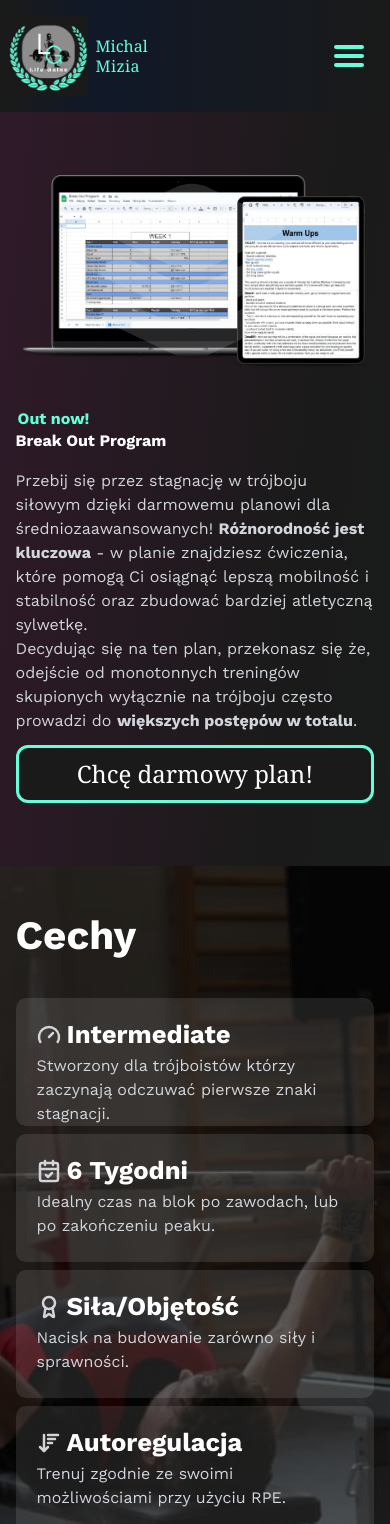
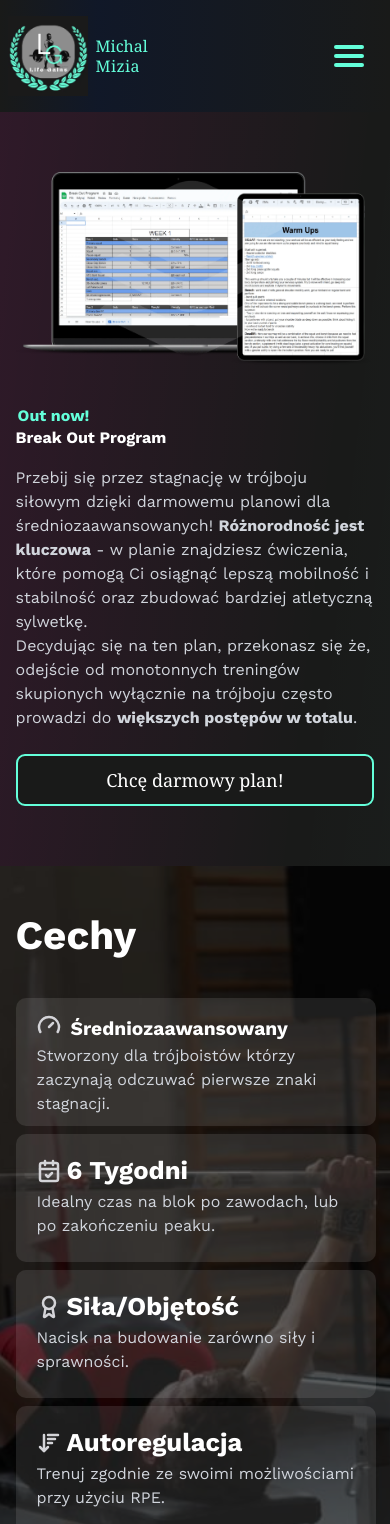
Before and after one commit to MichalMizia/life-gains-2025, a React (Vite) app: page /program in a window 390 px wide. Shown: the top 1524 px of the page. Built offline with nearby package versions, Linux system fonts and the light colour scheme.

Commit message:
Made a few layout changes (program, contact), changed lang to pl

```diff
--- a/index.html
+++ b/index.html
@@ -1,11 +1,11 @@
 <!doctype html>
-<html lang="en">
+<html lang="pl">
 
 <head>
   <meta charset="UTF-8" />
   <link rel="icon" type="image/svg+xml" href="/images/logo.webp" />
   <meta name="viewport" content="width=device-width, initial-scale=1.0" />
-  <title>Life Gains - Podróż po Trójboju</title>
+  <title>Life Gains</title>
 </head>
 
 <body>
--- a/src/components/GlowCard.tsx
+++ b/src/components/GlowCard.tsx
@@ -2,7 +2,7 @@ import { cn } from "@/lib/utils";
 import React, { HTMLProps, useState } from "react";
 import "@/css/components.css";
 
-interface GlowCardProps extends HTMLProps<HTMLLIElement> {
+interface GlowCardProps extends HTMLProps<HTMLDivElement> {
   contentClassName?: string;
   isSection?: boolean;
   glowColor?: string;
@@ -46,7 +46,7 @@ const GlowCard = ({
   }
 
   return (
-    <li
+    <div
       {...props}
       style={
         {
@@ -59,7 +59,7 @@ const GlowCard = ({
       onMouseMove={(e) => handleMouseMove(e)}
     >
       <div className={cn("card-content", contentClassName!)}>{children}</div>
-    </li>
+    </div>
   );
 };
 
--- a/src/css/contact.css
+++ b/src/css/contact.css
@@ -1,5 +1,4 @@
 .contact-form {
-  font-family: "roboto", sans-serif;
   width: 460px;
   max-width: 100vw;
   box-shadow: 2px 2px 5px 1px rgba(0, 0, 0, 0.2);
@@ -26,7 +25,7 @@
 .contact-form textarea {
   font: inherit;
   font-size: 0.8em;
-  margin: 28px 25px 10px;
+  margin: 28px 24px 12px;
   width: 400px;
   display: block;
   border: none;
--- a/src/pages/Layout.tsx
+++ b/src/pages/Layout.tsx
@@ -37,8 +37,8 @@ const Layout = ({ children, className, ...props }: LayoutProps) => {
           content="powerlifting,strength training,fitness gains,powerlifting tips,strength training techniques,powerlifting routines,building strength,endurance workouts,personal records,transformation,fitness progress,lifting,gym, strength and conditioning,strength transformations,fitness community,powerlifting workouts,powerlifting competitions,strength and nutrition,fitness motivation,powerlifting mindset,injury prevention,competition preparation,powerlifting exercises,strength achievements, bodybuilding, dieticians, powerlifting inspiration, about me, competitions, siłownia, trójbój, zawody, blog o trójboju, dieta, trening siłowy, kulturystyka, wyciskanie leżąc, przysiad, martwy ciąg, jak trenować"
         />
         <meta name="author" content="Michal Mizia" />
-        <title>Life Gains - Podróż po Trójboju</title>
-        <meta property="og:title" content="Life Gains - Podróż po Trójboju" />
+        <title>Life Gains</title>
+        <meta property="og:title" content="Life Gains" />
         <meta property="og:site_name" content="Life Gains" />
         <meta property="og:url" content="life-gains.com" />
         <meta
--- a/src/pages/ProgramPage.tsx
+++ b/src/pages/ProgramPage.tsx
@@ -25,7 +25,7 @@ const ProgramPage = ({}: ProgramPageProps) => {
     <main className="">
       <section className="py-8 md:py-10 lg:py-12 min-h-[calc(100dvh-90px)] flex items-center">
         <div className="absolute inset-0 -z-10 w-full h-full bg-gradient-to-br from-neon/10 via-transparent to-accent-200/5"></div>
-        <div className="container-md flex flex-col-reverse xl:flex-row items-center justify-center gap-x-8 gap-y-8">
+        <div className="container-md flex flex-col-reverse lg:flex-row items-center justify-center gap-x-8 gap-y-8">
           <div className="flex-1 max-w-3xl mx-auto">
             <p className="text-base/7 relative top-1 left-0.5 font-semibold text-accent-200">
               Out now!
@@ -72,17 +72,17 @@ const ProgramPage = ({}: ProgramPageProps) => {
             >
               <Button
                 variant="primary"
-                className="flex-1 max-w-[400px] font-serif text-2xl md:text-h4"
+                className="flex-1 mt-3 max-w-[400px] font-serif text-lg md:text-2xl lg:text-h4"
               >
                 <a href="#get-it-now">Chcę darmowy plan!</a>
               </Button>
             </motion.div>
           </div>
-          <div className="flex-[1.2] flex items-center justify-center">
+          <div className="lg:flex-[1.2] flex items-center justify-center">
             <img
               src={"/images/program.webp"}
               alt="BreakOut Program Preview"
-              className="!w-full !h-fit !m-auto"
+              className="w-full h-fit m-auto"
             />
           </div>
         </div>
@@ -106,15 +106,15 @@ const ProgramPage = ({}: ProgramPageProps) => {
           >
             Cechy
           </h2>
-          <ul className="grid gap-2 nav:grid-cols-2 max-w-[810px] xl:max-w-[1220px] flex-[2] xl:grid-cols-3">
-            <GlowCard className="!h-32 max-w-[400px] mx-auto nav:mx-0 !w-full">
+          <ul className="grid gap-2 md:grid-cols-2 max-w-[810px] xl:max-w-[1220px] flex-[2] xl:grid-cols-3">
+            <GlowCard className="!h-32 max-w-[400px] mx-auto md:mx-0 !w-full">
               <div className="card-info-title px-5 py-4">
-                <h3 className="text-h3 gap-1 font-bold text-white">
+                <h3 className="text-h5 flex items-start justify-start gap-1 font-bold text-white">
                   <GaugeIcon
                     className="stroke-zinc-300 inline -translate-y-0.5 mr-1.5 w-6 h-6"
                     strokeWidth={2.5}
                   />
-                  Intermediate
+                  Średniozaawansowany
                 </h3>
                 <h4>
                   Stworzony dla trójboistów którzy zaczynają odczuwać pierwsze
@@ -122,7 +122,7 @@ const ProgramPage = ({}: ProgramPageProps) => {
                 </h4>
               </div>
             </GlowCard>
-            <GlowCard className="!h-32 max-w-[400px] !w-full mx-auto nav:mx-0">
+            <GlowCard className="!h-32 max-w-[400px] !w-full mx-auto md:mx-0">
               <div className="card-info-title px-5 py-4">
                 <h3 className="text-h3 gap-1 font-bold text-white">
                   <CalendarCheck
@@ -136,7 +136,7 @@ const ProgramPage = ({}: ProgramPageProps) => {
                 </h4>
               </div>
             </GlowCard>
-            <li className="nav:row-span-2 row-start-5 nav:row-start-auto w-full max-w-[400px] nav:max-w-none mx-auto nav:mx-0">
+            <li className="md:row-span-2 row-start-5 min-h-[240px] pb-0 md:row-start-auto w-full max-w-[400px] md:max-w-none mx-auto md:mx-0">
               <GlowCard className="!w-full !h-full">
                 <div className="card-info-title px-5 py-4">
                   <h3 className="text-h3 gap-1 font-bold text-white">
@@ -181,7 +181,7 @@ const ProgramPage = ({}: ProgramPageProps) => {
                 </div>
               </GlowCard>
             </li>
-            <GlowCard className="xxl:!h-32 mx-auto nav:mx-0 !h-32 xl:!h-36 max-w-[400px] !w-full">
+            <GlowCard className="xxl:!h-32 mx-auto md:mx-0 !h-32 xl:!h-36 max-w-[400px] !w-full">
               <div className="card-info-title px-5 py-4">
                 <h3 className="text-h3 gap-1 font-bold text-white">
                   <AwardIcon
@@ -193,7 +193,7 @@ const ProgramPage = ({}: ProgramPageProps) => {
                 <h4>Nacisk na budowanie zarówno siły i sprawności.</h4>
               </div>
             </GlowCard>
-            <GlowCard className="xxl:!h-32 mx-auto nav:mx-0 !h-32 nav:!h-36 max-w-[400px] !w-full">
+            <GlowCard className="xxl:!h-32 mx-auto md:mx-0 !h-32 md:!h-36 max-w-[400px] !w-full">
               <div className="card-info-title px-5 py-4">
                 <h3 className="text-h3 gap-1 font-bold text-white">
                   <ArrowDownWideNarrow
--- a/src/pages/blog/ArticlePage.tsx
+++ b/src/pages/blog/ArticlePage.tsx
@@ -61,7 +61,7 @@ export const ArticlePage = ({}: ArticlePageProps) => {
       </Helmet>
       <div className="mx-auto bg-white">
         {/* Progress Bar */}
-        <div className="progress-container">
+        <div className="progress-container !z-[100]">
           <div
             className="progress-bar"
             style={{ width: `${scrollProgress}%` }}
@@ -75,7 +75,7 @@ export const ArticlePage = ({}: ArticlePageProps) => {
             src={`/${article.frontmatter.image}`}
             alt={article.frontmatter.title}
           />
-          <header className="max-w-2xl mx-auto text-center z-10">
+          <header className="max-w-2xl container-md mx-auto text-center z-10">
             <p className="font-semibold relative top-1 text-sm text-accent-200">
               {article.frontmatter.date.getDate()}{" "}
               {article.frontmatter.date.toLocaleString("default", {
```
Also changed, not shown: src/pages/ContactPage.tsx (+12 -7 lines).
